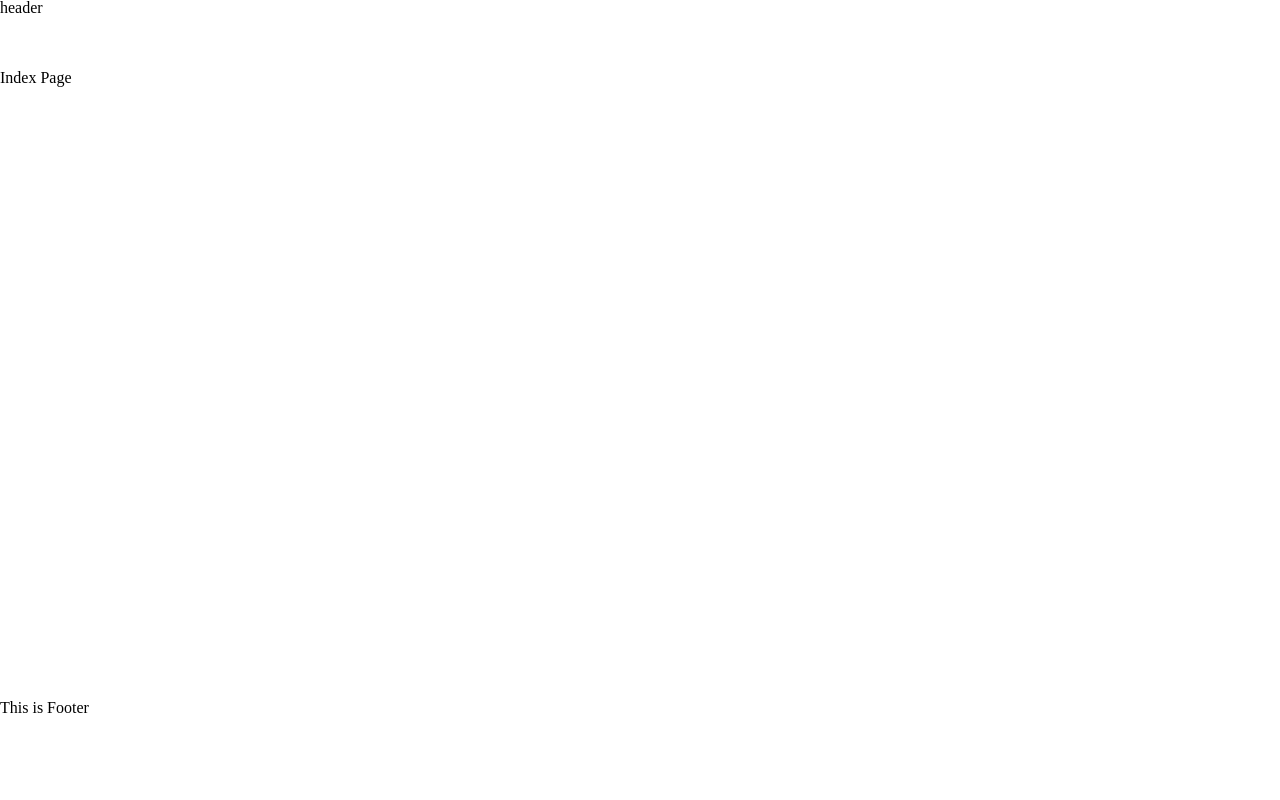
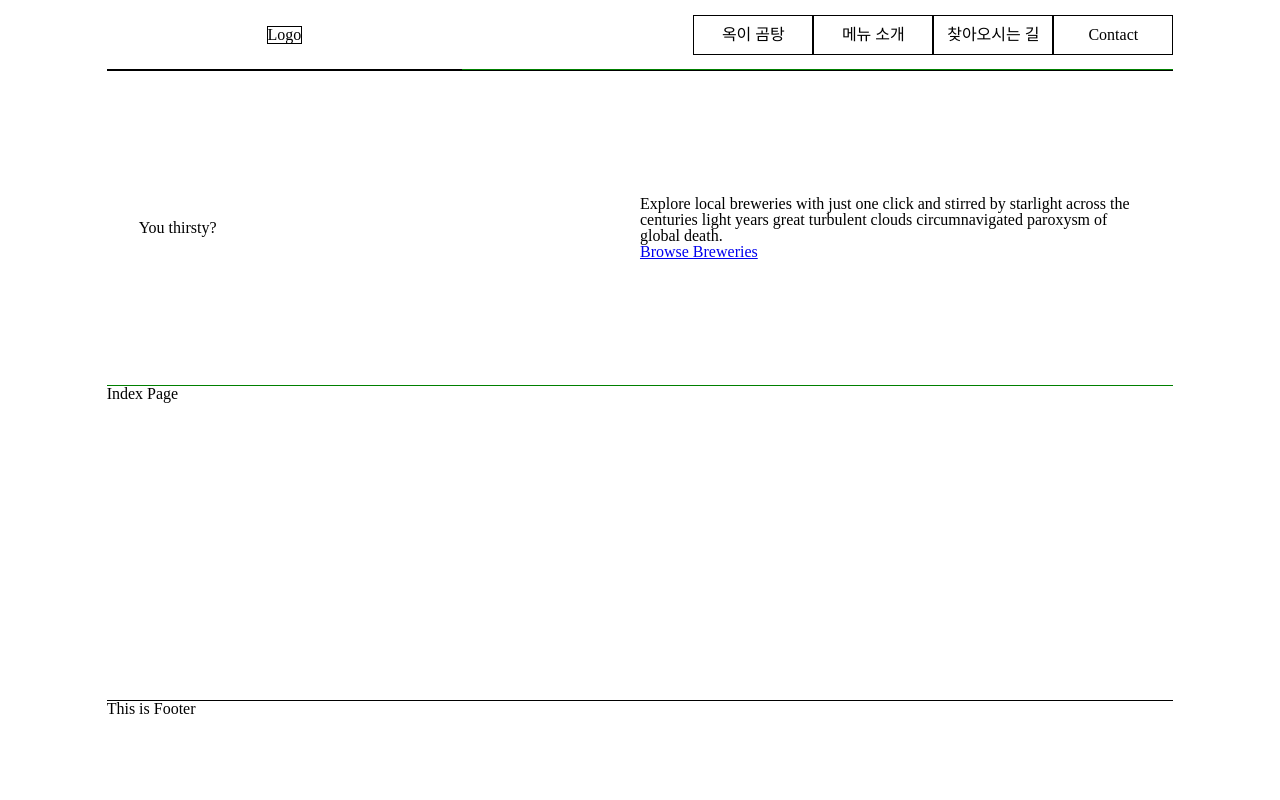
Before and after one commit to hayoung0Lee/gatsby-gomtang, a Gatsby site: page / in a window 1280 px wide. Built offline with nearby package versions, Linux system fonts and the light colour scheme; Gatsby itself is replaced by a stand-in of ours.

Commit message:
fix layout - apply grid system to header, logo and nav with media-query

```diff
--- a/src/components/footer.tsx
+++ b/src/components/footer.tsx
@@ -1,8 +1,14 @@
 import React, { FC } from "react";
 import styled from "styled-components";
 
+const FooterStyle = styled.footer`
+  grid-column: 2 / -2;
+  grid-row: -2 / -1;
+  border-top: 1px solid black;
+`;
+
 const Footer: FC = () => {
-  return <footer>This is Footer</footer>;
+  return <FooterStyle>This is Footer</FooterStyle>;
 };
 
 export default Footer;
--- a/src/components/header.tsx
+++ b/src/components/header.tsx
@@ -1,10 +1,23 @@
 import React, { FC } from "react";
 import styled from "styled-components";
-// import Logo from "./logo";
-// import MenuBar from "./menu-bar";
+import Nav from "./nav";
+import Logo from "./logo";
+
+const HeaderStyle = styled.header`
+  grid-column: 2 / -2;
+  border-bottom: 1px solid black;
+
+  display: grid;
+  grid-template-columns: repeat(auto-fit, minmax(200px, 1fr));
+`;
 
 const Header: FC = () => {
-  return <header>header</header>;
+  return (
+    <HeaderStyle>
+      <Logo />
+      <Nav />
+    </HeaderStyle>
+  );
 };
 
 export default Header;
--- a/src/components/layout.tsx
+++ b/src/components/layout.tsx
@@ -1,5 +1,7 @@
 import React, { FC } from "react";
 import Header from "./header";
+
+import Section from "./section";
 import Main from "./main";
 import Footer from "./footer";
 import "./layout.css";
@@ -8,13 +10,19 @@ import styled from "styled-components";
 const LayoutStyle = styled.div`
   display: grid;
   min-height: 100vh;
-  grid-template-rows: 70px auto 100px; // auto As a maximum represents the largest max-content size of the items in that track.
+  grid-template-rows: minmax(70px, max-content) repeat(
+      auto-fit,
+      minmax(300px, 1fr)
+    ) 100px;
+  // auto As a maximum represents the largest max-content size of the items in that track.
+  grid-template-columns: repeat(12, 1fr);
 `;
 
 const Layout: FC<any> = ({ children }) => {
   return (
     <LayoutStyle>
       <Header />
+      <Section />
       <Main>{children}</Main>
       <Footer />
     </LayoutStyle>
--- /dev/null
+++ b/src/components/logo.tsx
@@ -0,0 +1,31 @@
+import React, { FC } from "react";
+import styled from "styled-components";
+// import Logo from "./logo";
+// import MenuBar from "./menu-bar";
+
+const LogoStyle = styled.nav`
+  border-bottom: 1px solid black;
+  min-height: 70px;
+
+  display: flex;
+  justify-content: center;
+  align-items: center;
+
+  & p {
+    border: 1px solid black;
+  }
+
+  @media (max-width: 800px) {
+    grid-column: span 2;
+  }
+`;
+
+const Logo: FC = () => {
+  return (
+    <LogoStyle>
+      <p>Logo</p>
+    </LogoStyle>
+  );
+};
+
+export default Logo;
--- a/src/components/main.tsx
+++ b/src/components/main.tsx
@@ -1,8 +1,13 @@
 import React, { FC } from "react";
 import styled from "styled-components";
 
+const MainStyle = styled.main`
+  grid-column: 2 / -2;
+  // grid-row: 3 / span 1;
+`;
+
 const Main: FC<React.ReactNode> = ({ children }) => {
-  return <main>{children}</main>;
+  return <MainStyle>{children}</MainStyle>;
 };
 
 export default Main;
--- /dev/null
+++ b/src/components/nav.tsx
@@ -0,0 +1,50 @@
+import React, { FC } from "react";
+import styled from "styled-components";
+// import Logo from "./logo";
+// import MenuBar from "./menu-bar";
+
+const NavStyle = styled.nav`
+  border-bottom: 1px solid green;
+  min-height: 70px;
+  grid-column: span 2;
+
+  & ul {
+    display: flex;
+    justify-content: flex-end;
+    // flex-wrap: wrap;
+    align-items: center;
+    height: 100%;
+
+    & li {
+      min-width: 120px;
+      height: 40px;
+      display: block;
+      border: 1px solid black;
+      display: flex;
+      justify-content: center;
+      align-items: center;
+    }
+  }
+
+  @media (max-width: 800px) {
+    & ul {
+      display: grid;
+      grid-template-columns: repeat(auto-fit, minmax(200px, 1fr));
+    }
+  }
+`;
+
+const Nav: FC = () => {
+  return (
+    <NavStyle>
+      <ul>
+        <li>옥이 곰탕</li>
+        <li>메뉴 소개</li>
+        <li>찾아오시는 길</li>
+        <li>Contact</li>
+      </ul>
+    </NavStyle>
+  );
+};
+
+export default Nav;
--- /dev/null
+++ b/src/components/section.tsx
@@ -0,0 +1,44 @@
+import React, { FC } from "react";
+import styled from "styled-components";
+// import Logo from "./logo";
+// import MenuBar from "./menu-bar";
+
+const SectionStyle = styled.section`
+  // grid for section
+  grid-column: 2 / -2;
+  border-bottom: 1px solid green;
+
+  // make section to grid container
+  //   background: url("https://images.unsplash.com/photo-1518176258769-f227c798150e")
+  // center;
+  background-size: cover;
+  padding: 4rem 2rem;
+
+  /* Grid styles */
+  display: grid;
+  align-items: center;
+  // 공간이 있으면 1fr씩 먹고, 작아지면 240px 각각
+  // auto-fit: fit as many column as possible if it fits
+  // with 1fr, 전체를 채워버린다
+  // auto-fit과 minmax를 함께 사용하면 언제든지 꽉 채우게 된다.
+  // 아래의 예시에서는 최소 240px을 보장하고, 공간이 그러고도 남으면 서로 equally divide해서 1fr가진다
+  grid-template-columns: repeat(auto-fit, minmax(240px, 1fr));
+`;
+
+const Section: FC = () => {
+  return (
+    <SectionStyle>
+      <h1>You thirsty?</h1>
+      <article>
+        <p>
+          Explore local breweries with just one click and stirred by starlight
+          across the centuries light years great turbulent clouds
+          circumnavigated paroxysm of global death.
+        </p>
+        <a href="#breweries">Browse Breweries</a>
+      </article>
+    </SectionStyle>
+  );
+};
+
+export default Section;
```
